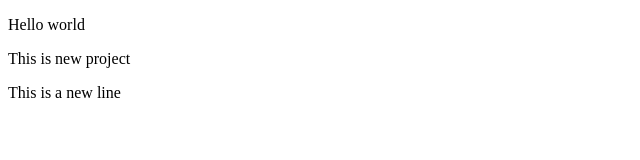
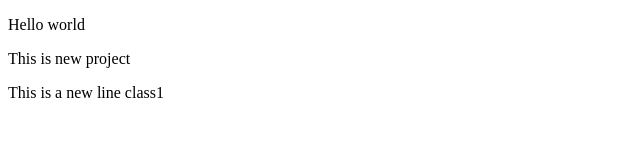
Before and after one commit to arbab-tanveer/Practice-, a plain HTML site: page index.html in a window 1280 px wide. Shown: the full height of the page, 0-640 px from the left. Drawn offline with Linux system fonts and the light colour scheme.

Commit message:
New line

```diff
--- a/index.html
+++ b/index.html
@@ -8,6 +8,6 @@
 <body>
     <p>Hello world</p>
     <p>This is new project</p>
-    <p>This is a new line</p>
+    <p>This is a new line class1</p>
 </body>
 </html>
```
